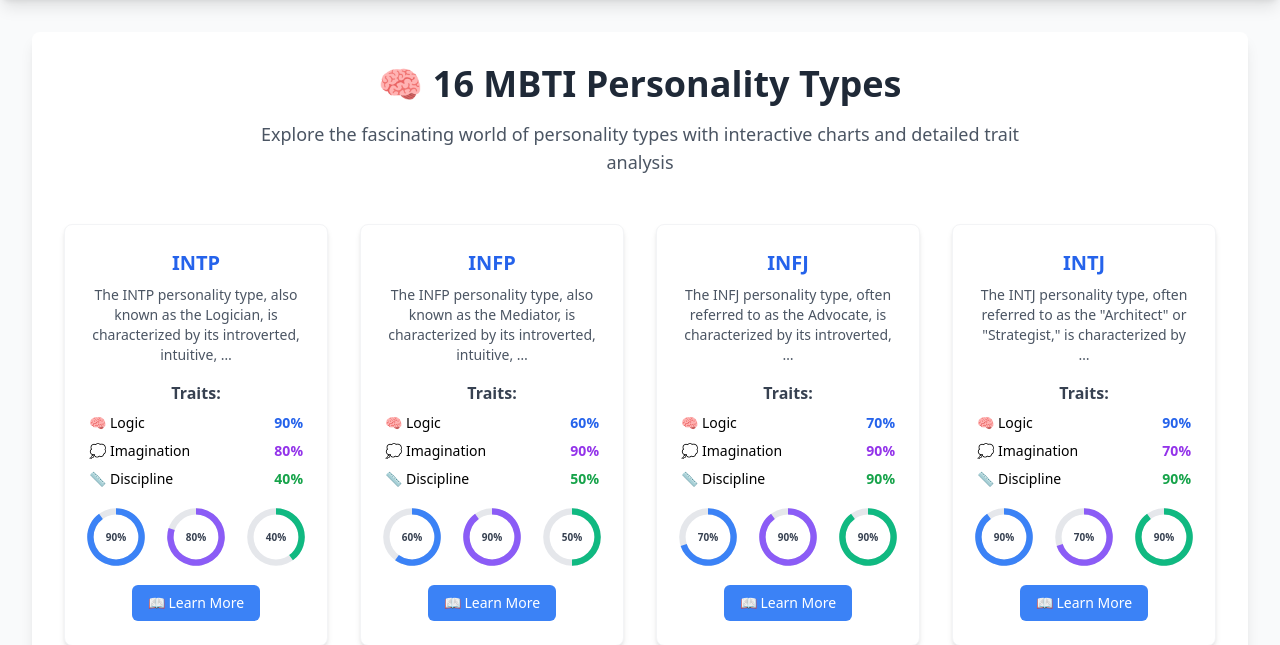
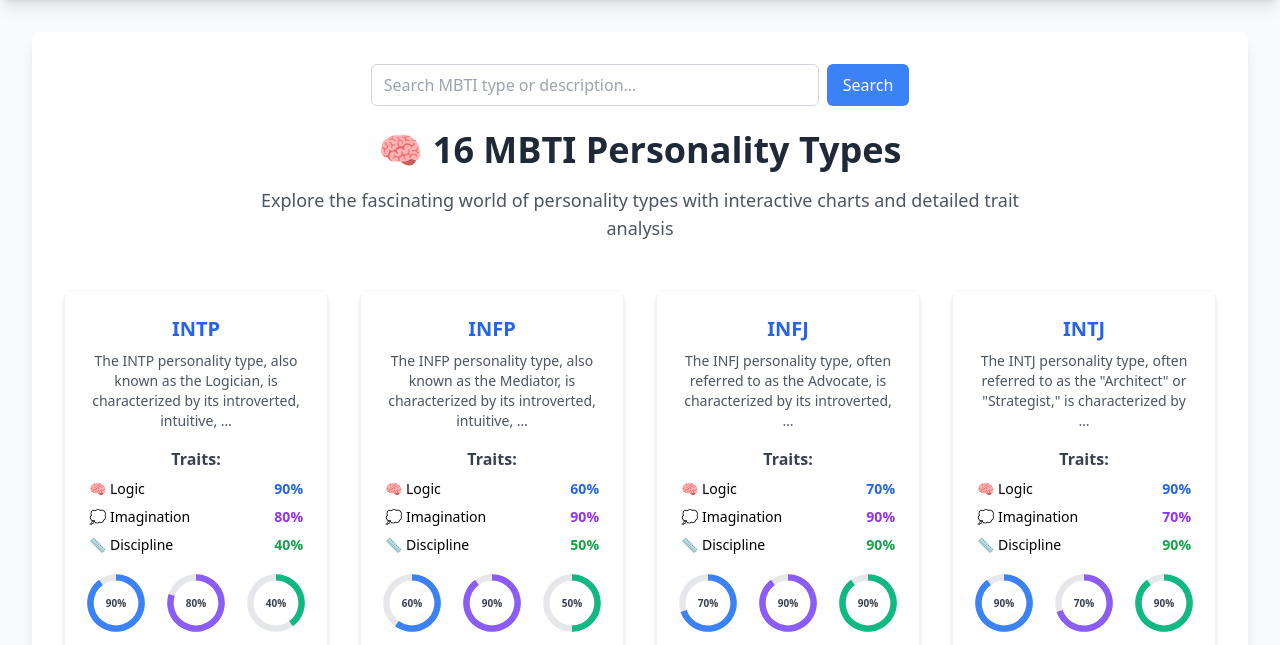
Before and after one commit to Yassen717/16-MBTI, a Django app: page / in a window 1280 px wide. Shown: the part 68-713 px from the top of the page. Run offline with Django 5.2, Linux system fonts and the light colour scheme; data comes from the database, SQL or seed files in the repository; some libraries are stand-ins or nearby versions.

Commit message:
feat(mbti): add server-side search on Home page and UI polish for charts

```diff
--- a/mbti/templates/pages/home.html
+++ b/mbti/templates/pages/home.html
@@ -4,6 +4,12 @@
 
 {% block content %}
 <div class="text-center font-sans">
+    <!-- Search Bar -->
+    <form method="get" action="" class="flex justify-center mb-6">
+        <input type="text" name="q" value="{{ q|default:'' }}" placeholder="Search MBTI type or description..." class="border border-gray-300 rounded-md px-3 py-2 w-full max-w-md" />
+        <button type="submit" class="ml-2 bg-blue-500 hover:bg-blue-600 text-white px-4 py-2 rounded-md">Search</button>
+    </form>
+
     <!-- Hero Section -->
     <div class="mb-8 sm:mb-12">
         <h1 class="text-2xl sm:text-3xl lg:text-4xl font-bold text-gray-800 mb-4">
@@ -15,6 +21,9 @@
     </div>
 
     <!-- MBTI Types Grid -->
+    {% if mbti_types|length == 0 %}
+        <p class="text-gray-600">No results found for "{{ q }}".</p>
+    {% endif %}
     <div class="grid grid-cols-1 sm:grid-cols-2 lg:grid-cols-3 xl:grid-cols-4 gap-4 sm:gap-6 lg:gap-8">
         {% for mbti in mbti_types %}
         <div class="bg-white p-4 sm:p-6 rounded-lg shadow-md hover:shadow-lg transition-shadow duration-300 border border-gray-100">
@@ -54,9 +63,9 @@
             <!-- Charts Container -->
             <div class="mb-4">
                 <div class="flex justify-center space-x-2 sm:space-x-4">
-                    <div id="chart-logic-{{ mbti.pk }}" class="w-12 h-12 sm:w-16 sm:h-16"></div>
-                    <div id="chart-imagination-{{ mbti.pk }}" class="w-12 h-12 sm:w-16 sm:h-16"></div>
-                    <div id="chart-discipline-{{ mbti.pk }}" class="w-12 h-12 sm:w-16 sm:h-16"></div>
+                    <div id="chart-logic-{{ mbti.pk }}" class="w-12 h-12 sm:w-16 sm:h-16" aria-label="Logic chart for {{ mbti.name }}"></div>
+                    <div id="chart-imagination-{{ mbti.pk }}" class="w-12 h-12 sm:w-16 sm:h-16" aria-label="Imagination chart for {{ mbti.name }}"></div>
+                    <div id="chart-discipline-{{ mbti.pk }}" class="w-12 h-12 sm:w-16 sm:h-16" aria-label="Discipline chart for {{ mbti.name }}"></div>
                 </div>
             </div>
 
@@ -130,7 +139,5 @@
             .style('font-size', fontSize)
             .text(`${value}%`);
     }
-
-
 </script>
 {% endblock content %}
--- a/mbti/views.py
+++ b/mbti/views.py
@@ -1,13 +1,18 @@
 from django.shortcuts import render, get_object_or_404
+from django.db.models import Q
 from .models import MBTIType
 
+
 def home(request):
-    mbti_types = MBTIType.objects.all()
-    return render(request, 'pages/home.html', {'mbti_types': mbti_types})
+    q = request.GET.get('q', '').strip()
+    mbti_types = MBTIType.objects.filter(Q(name__icontains=q) | Q(description__icontains=q)) if q else MBTIType.objects.all()
+    return render(request, 'pages/home.html', {'mbti_types': mbti_types, 'q': q})
+
 
 def mbti_detail(request, pk):
     mbti = get_object_or_404(MBTIType, pk=pk)
     return render(request, 'pages/mbti_detail.html', {'mbti': mbti})
 
+
 def about(request):
     return render(request, 'pages/about.html')
--- /dev/null
+++ b/requirements.txt
@@ -0,0 +1 @@
+Django>=4.2
```
Also changed, not shown: 1 other file.
